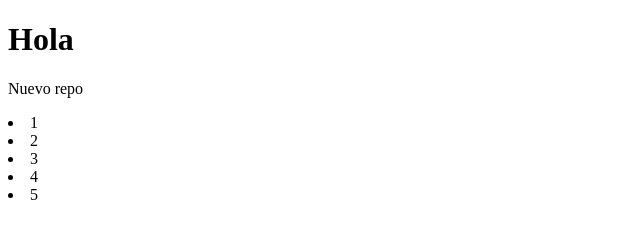
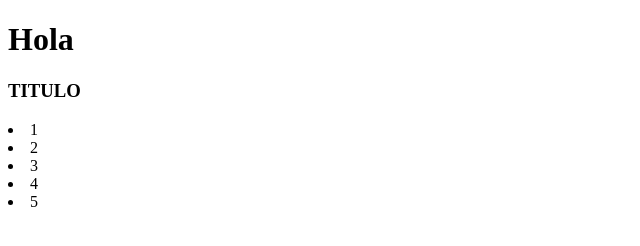
Before and after one commit to NestorMyrie/prueba, a plain HTML site: page index.html in a window 1280 px wide. Shown: the full height of the page, 0-640 px from the left. Drawn offline with Linux system fonts and the light colour scheme.

```diff
--- a/index.html
+++ b/index.html
@@ -8,7 +8,7 @@
 <body>
 
     <h1>Hola</h1>
-    <p>Nuevo repo</p>
+ <h3><b>TITULO</b></h3>
     <li>1</li>
     <li>2</li>
     <li>3</li>
```
Also changed, not shown: img/c52c87ce-fa88-49d3-b1b4-75302482cf79.jpg (added).
